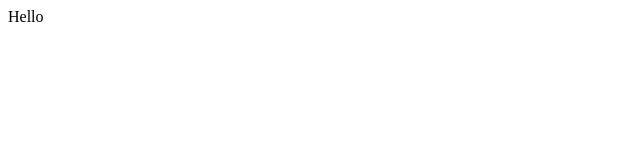
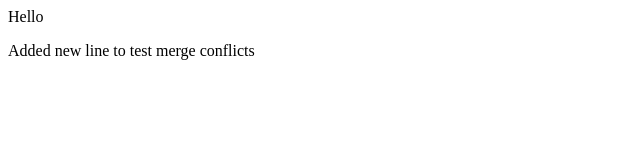
Before and after one commit to jinubabu/GitLearning, a plain HTML site: page index.html in a window 1280 px wide. Shown: the whole page, without its empty margins (0-640 px from the left). Drawn offline with Linux system fonts and the light colour scheme.

Commit message:
Updated Index.html
Added second line

```diff
--- a/index.html
+++ b/index.html
@@ -1 +1,2 @@
 <div>Hello</div>
+<p>Added new line to test merge conflicts</p>
```
